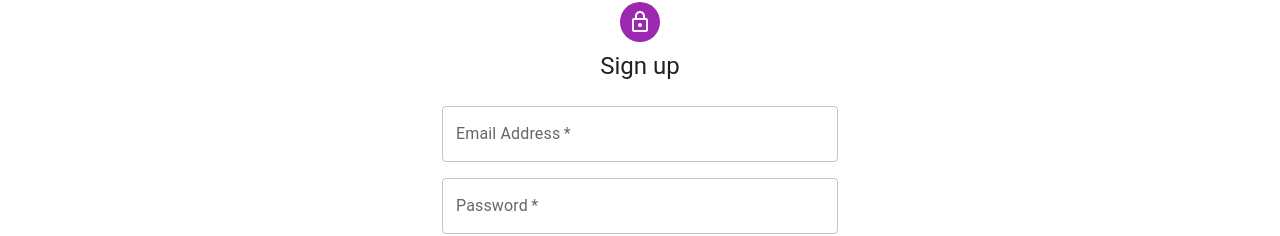
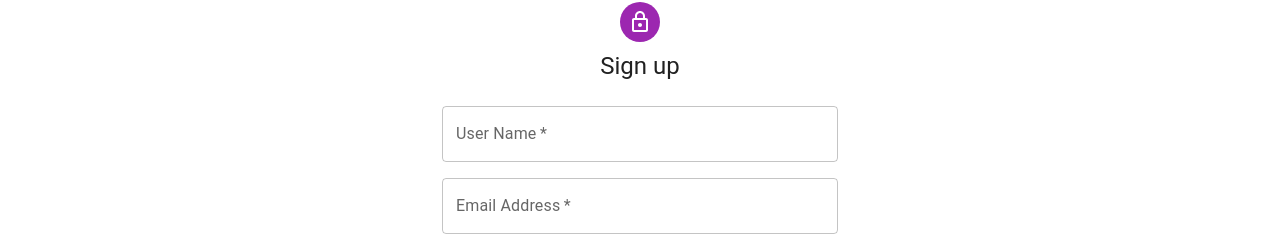
Before and after one commit to YankovWeb/YankovWeb-Kings-sons-education, a React (Create React App) app in the folder my-app/: page /register in a window 1280 px wide. Shown: the part 139-375 px from the top of the page. Built offline with nearby package versions, Linux system fonts and the light colour scheme; no server answers; the database is empty.

Commit message:
[Future]getUserData

```diff
--- a/my-app/src/components/Register/RegisterView.js
+++ b/my-app/src/components/Register/RegisterView.js
@@ -22,6 +22,7 @@ const RegisterView = () => {
   const [email, setEmail] = useState("");
   const [error, setError] = useState("");
   const [password, setPassword] = useState("");
+  const [userName, setuserName] = useState("");
   const {signUp} = useUserAuth();
   const {addData} = useFireStoreUser();
   let navigate = useNavigate();
@@ -33,6 +34,7 @@ const RegisterView = () => {
       const response = await signUp(email, password);
 
       const obj = {
+        userName: userName,
         email: response.user.email,
         creatAt: response.user.metadata.creationTime,
         lastSignIn: response.user.metadata.lastSignInTime,
@@ -50,6 +52,9 @@ const RegisterView = () => {
   };
   const onPasswordCHangeHandler = (e) => {
     setPassword(e.target.value);
+  };
+  const onUserNameCHangeHandler = (e) => {
+    setuserName(e.target.value);
   };
   const onCloseErrorHandler = () => {
     setError(false);
@@ -80,6 +85,18 @@ const RegisterView = () => {
         )}
         <Box component="form" noValidate onSubmit={handleSubmit} sx={{mt: 3}}>
           <Grid container spacing={2}>
+            <Grid item xs={12}>
+              <TextField
+                required
+                fullWidth
+                id="userName"
+                label="User Name"
+                name="UserName"
+                autoComplete="UserName"
+                onChange={onUserNameCHangeHandler}
+                value={userName}
+              />
+            </Grid>
             <Grid item xs={12}>
               <TextField
                 required
--- a/my-app/src/context/UserContext.js
+++ b/my-app/src/context/UserContext.js
@@ -13,8 +13,14 @@ const FirestoreContext = createContext();
 
 export const FirestoreContextUsersProvider = ({children}) => {
   const [data, setData] = useState([]);
+
   const colectionName = "users";
   console.log(data);
+
+  const getUserData = (userId) => {
+    return data.filter((user) => user.id === userId);
+  };
+
   const addData = async (newData) => {
     try {
       const docRef = await addDoc(collection(db, colectionName), newData);
@@ -65,6 +71,7 @@ export const FirestoreContextUsersProvider = ({children}) => {
     <FirestoreContext.Provider
       value={{
         data,
+        getUserData,
         addData,
         updateData,
         deleteData,
```
